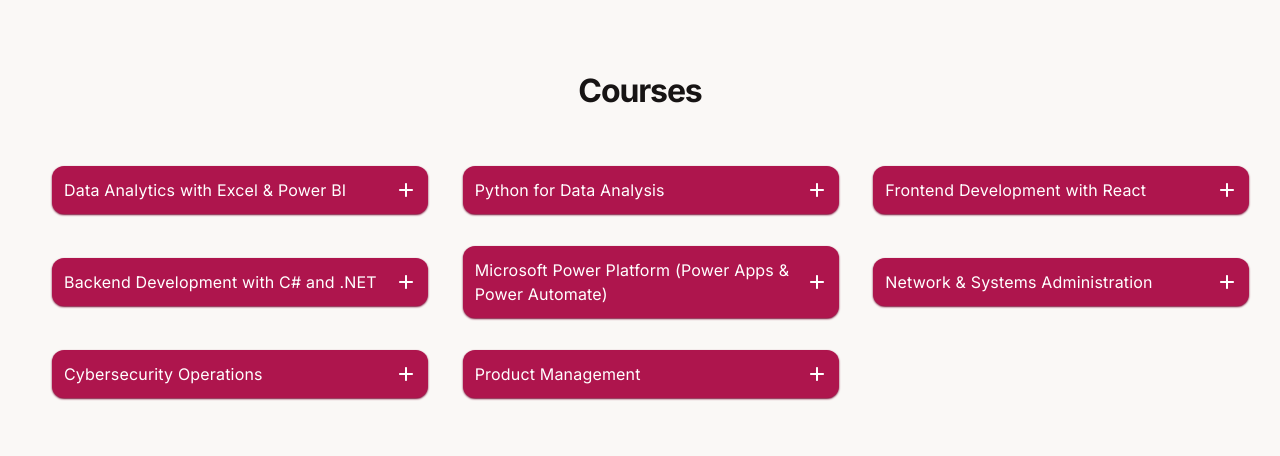
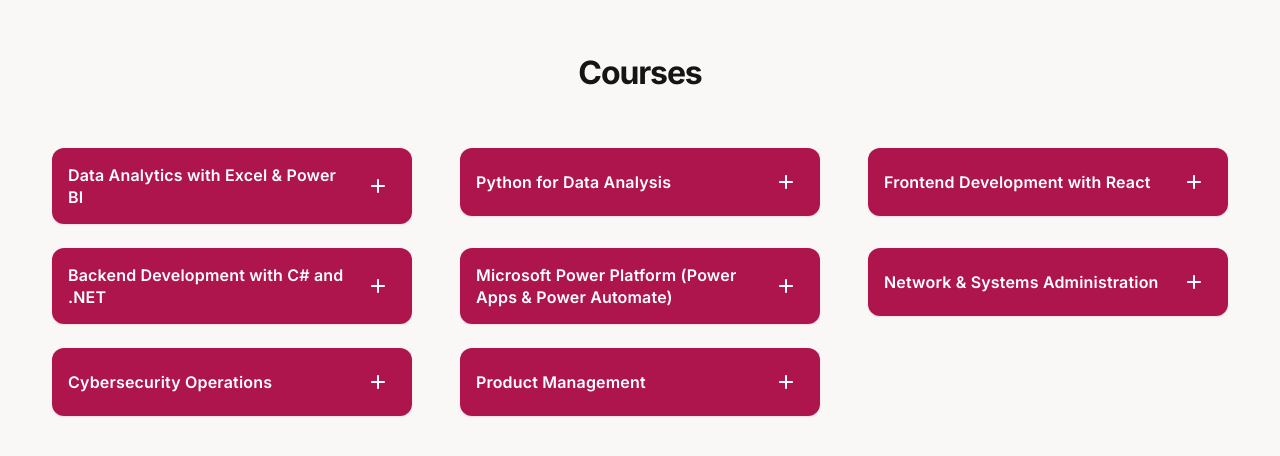
Before and after one commit to gabzeejnr/cherryville, a React (Vite) app in the folder apps/client/: page /academy/intermediate in a window 1280 px wide. Shown: the part 1559-2015 px from the top of the page. Built offline with nearby package versions, Linux system fonts and the light colour scheme.

Commit message:
feat(client): redesign course list cards with smooth accordion UI

```diff
--- a/apps/client/src/components/academy/CourseList.tsx
+++ b/apps/client/src/components/academy/CourseList.tsx
@@ -7,76 +7,113 @@
 import type { Dispatch, SetStateAction } from "react";
 import type { Course } from "../../types";
 
-function Card({ course, setEnroll }: { course: Course, setEnroll: Dispatch<SetStateAction<boolean>> }) {
 
-    const [open, setOpen] = useState<boolean>(false);
+function Card({
+    course,
+    setEnroll,
+}: {
+    course: Course;
+    setEnroll: Dispatch<SetStateAction<boolean>>;
+}) {
+    const [open, setOpen] = useState(false);
+
     const {
-        name, whoIsItFor, outcome,
-        duration, learningStyle
+        name,
+        whoIsItFor,
+        outcome,
+        duration,
+        learningStyle,
     } = course;
 
     return (
-        <div className="w-100 px-3 text-white transition-all duration-[5s]">
-            {!open
-                ? <div className="flex items-center justify-between p-3 transition-all duration-[5s] shadow-accent-hover shadow-xs rounded-xl bg-accent">
-                    <span>{name}</span>
-                    <button type="button" onClick={() => setOpen(p => !p)}
-                        className="hover:rotate-360"
-                    ><FontAwesomeIcon icon={faPlus} /></button>
+        <div className="w-full px-3 text-white">
+            <div className={`overflow-hidden rounded-xl bg-accent shadow-sm shadow-accent/10 transition-shadow duration-300 hover:shadow-lg hover:shadow-accent/15 ${open
+                ? "ring-1 ring-accent/20"
+                : ""}`
+            }>
+                <div className="flex items-center justify-between gap-4 p-4">
+                    <h3 className="font-semibold leading-snug">{name}</h3>
+
+                    <button type="button" aria-expanded={open} aria-label={`${open
+                        ? "Collapse"
+                        : "Expand"} ${name}`} onClick={() => setOpen((prev) => !prev)}
+                        className="flex h-9 w-9 shrink-0 items-center justify-center rounded-full transition-colors hover:bg-white/10 focus-visible:outline-2 focus-visible:outline-offset-2 focus-visible:outline-cherry"
+                    >
+                        <FontAwesomeIcon icon={faPlus} className={`transition-transform duration-300 ease-out ${open
+                            ? "rotate-45"
+                            : "rotate-0"
+                            }`}
+                        />
+                    </button>
                 </div>
-                : <div className="flex flex-col gap-2 shadow-md p-3 transition-all duration-[5s] shadow-accent-hover rounded-xl bg-accent ">
-                    <div className="flex justify-between">
-                        <span>{name}</span>
-                        <button type="button" onClick={() => setOpen(p => !p)}
-                            className="rotate-45 hover:rotate-360"
-                        ><FontAwesomeIcon icon={faPlus} /></button>
-                    </div>
-                    <div className="flex flex-col mt-2 md:mt-3">
-                        <h3 className="font-bold">Who is it for?</h3>
-                        <span className="text-[15px]">{whoIsItFor}</span>
-                    </div>
-                    <div className="mt-2 md:mt-3">
-                        <ul className="list-disc list-inside">
-                            <span className="text-sm font-bold">At the end of the course, you will be able to</span>
-                            {outcome.map(out => <li key={out}>{addDot(out)}</li>)}
-                        </ul>
-                    </div>
-                    <div className="block mt-2 md:mt-3">
-                        <span className="font-bold">Duration: </span>
-                        <span>{duration}</span>
-                    </div>
-                    <span className="block">
-                        <span className="font-bold">Format: </span>
-                        <span>{learningStyle}</span>
-                    </span>
-                    <div className="flex justify-end">
-                        <button type="button" className="bg-cherry hover:bg-[#f5e3d4] hover:shadow-2xl rounded-2xl p-2 text-black"
-                            onClick={() => setEnroll(p => !p)}
-                        >Enroll Now</button>
+
+                <div className={`grid transition-[grid-template-rows,opacity] duration-300 ease-in-out ${open
+                    ? "grid-rows-[1fr] opacity-100"
+                    : "grid-rows-[0fr] opacity-0"
+                    }`} aria-hidden={!open}
+                >
+                    <div className="overflow-hidden">
+                        <div className="flex flex-col gap-4 border-t border-white/15 px-4 pb-4 pt-4">
+                            <div>
+                                <h4 className="mb-1 text-sm font-bold text-cherry">Who is it for?</h4>
+                                <p className="text-sm leading-relaxed text-white/85">{whoIsItFor}</p>
+                            </div>
+
+                            <div>
+                                <h4 className="mb-2 text-sm font-bold text-cherry">What you will learn</h4>
+                                <ul className="list-inside list-disc space-y-1.5 text-sm leading-relaxed text-white/85">
+                                    {outcome.map((out) => (
+                                        <li key={out}>{addDot(out)}</li>
+                                    ))}
+                                </ul>
+                            </div>
+
+                            <div className="grid grid-cols-2 gap-3">
+                                <div className="rounded-lg bg-black/10 p-3">
+                                    <p className="text-xs font-semibold text-cherry">Duration</p>
+                                    <p className="mt-1 text-sm">{duration}</p>
+                                </div>
+
+                                <div className="rounded-lg bg-black/10 p-3">
+                                    <p className="text-xs font-semibold text-cherry">Format</p>
+                                    <p className="mt-1 text-sm">{learningStyle}</p>
+                                </div>
+                            </div>
+
+                            <div className="flex justify-end pt-1">
+                                <button type="button" onClick={() => setEnroll(true)}
+                                    className="rounded-full bg-accent-hover px-5 py-2.5 text-sm font-semibold text-heading transition-colors duration-200 hover:bg-accent focus-visible:outline-2 focus-visible:outline-offset-2 focus-visible:outline-cherry"
+                                >Enroll Now<span aria-hidden="true"> →</span>
+                                </button>
+                            </div>
+                        </div>
                     </div>
                 </div>
-            }
+            </div>
         </div>
-    )
+    );
 }
 
 
 export default function CourseList({ courses }: { courses: Course[] }) {
 
-    const [enroll, setEnroll] = useState(false)
+    const [enroll, setEnroll] = useState(false);
 
     return (
         <>
             <Section title="Courses" bg="bg-bg">
                 <div className="mt-10">
-                    {courses
-                        ? <div className="grid gap-8 md:grid-cols-2 lg:grid-cols-3 items-center">
-                            {courses.map(course => <div data-aos="fade-up" key={course.name}>
-                                <Card course={course} setEnroll={setEnroll} />
-                            </div>)}
+                    {courses.length > 0 ? (
+                        <div className="grid items-stretch gap-6 md:grid-cols-2 lg:grid-cols-3">
+                            {courses.map((course) => (
+                                <div data-aos="fade-up" key={course.name} className="min-w-0">
+                                    <Card course={course} setEnroll={setEnroll} />
+                                </div>
+                            ))}
                         </div>
-                        : <div>Couldn't get courses... Please reload to try again</div>
-                    }
+                    ) : (
+                        <p className="py-8 text-center text-gray-600">No courses available at the moment. Please check back later.</p>
+                    )}
                 </div>
             </Section>
             {enroll && <AcademyEnrollment setEnroll={setEnroll} />}
```
